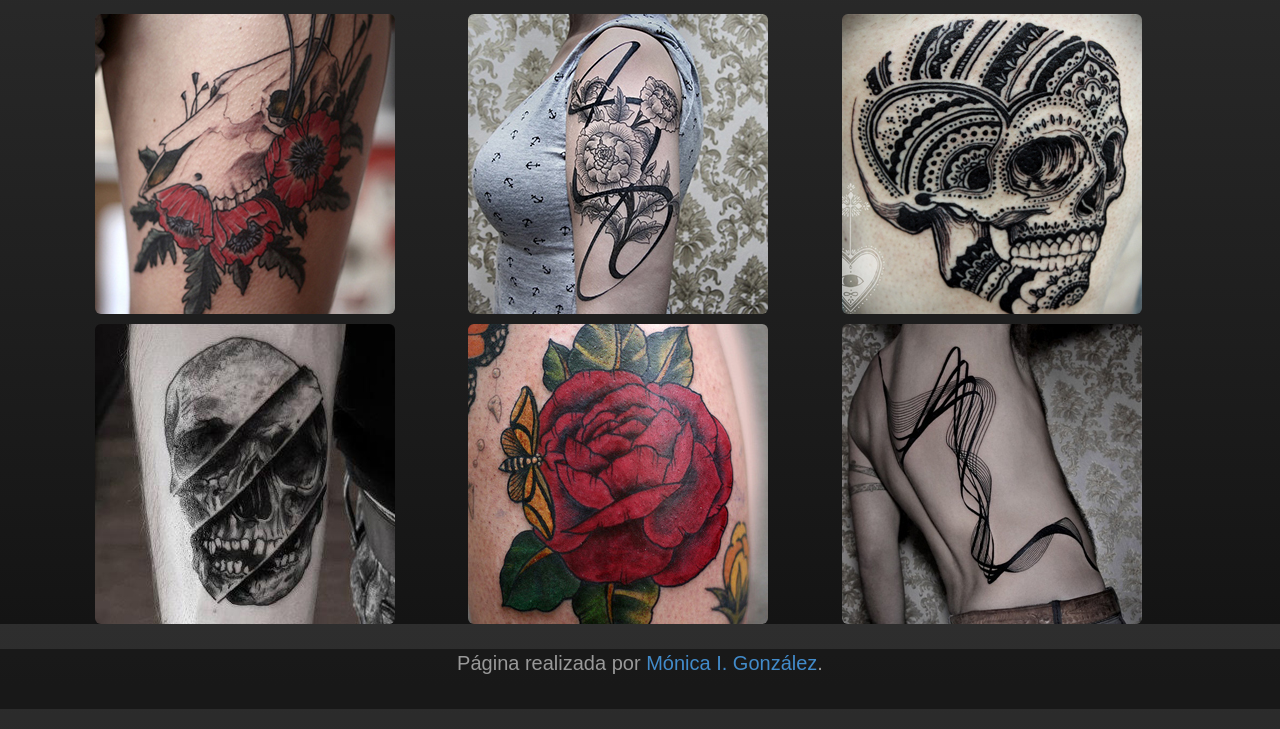
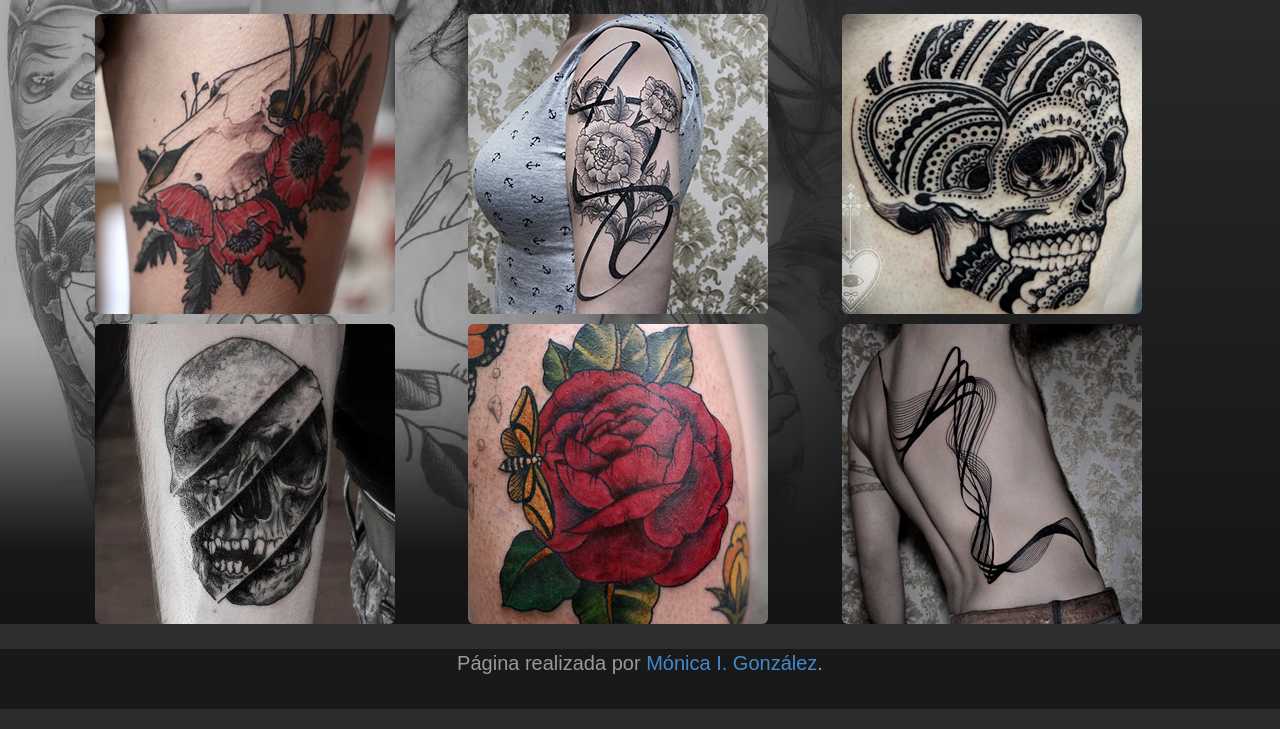
Before and after one commit to Ileanne/WebProject, a plain HTML site: page html/gallery.html in a window 1280 px wide. Shown: the part 176-905 px from the top of the page. Drawn offline with Linux system fonts and the light colour scheme; a web font is replaced by a local one.

Commit message:
Add body background

```diff
--- a/css/custom.css
+++ b/css/custom.css
@@ -13,6 +13,12 @@ h1,h2,h3,h4,h5{
     color: #d6d6d6;
 }
 
+/*Fondo lateral izquierdo*/
+#bg{
+  position: fixed;
+  top:0;
+  left:0;
+}
 /*Tamaño de los menús de la barra de navegación*/
 .nav-link{
     font-size: 16pt;
--- a/html/gallery.html
+++ b/html/gallery.html
@@ -23,7 +23,7 @@
 </head>
 
 <body>
-
+    <img id="bg" src="../images/main-bg.png">
     <div class="container">
 
         <!--NAV-->
```
Also changed, not shown: html/care.html (+1 -0 lines), html/contact.html (+1 -0 lines), html/multimedia.html (+1 -0 lines), images/main-bg.png (added).
